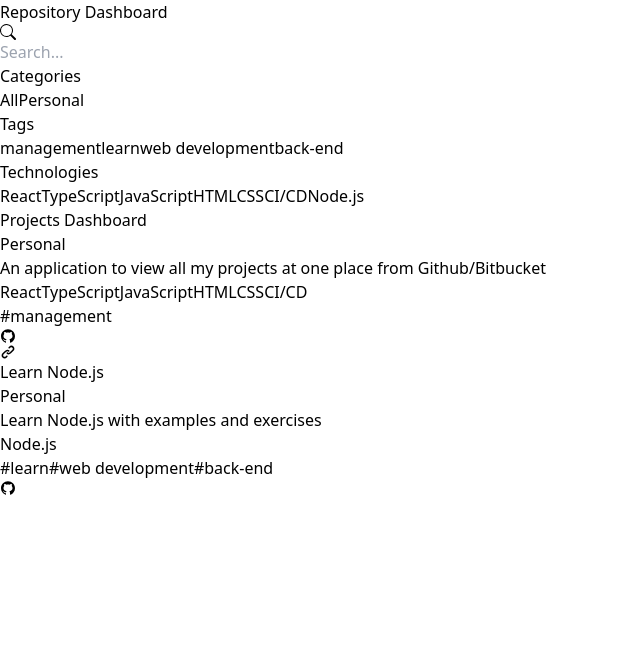
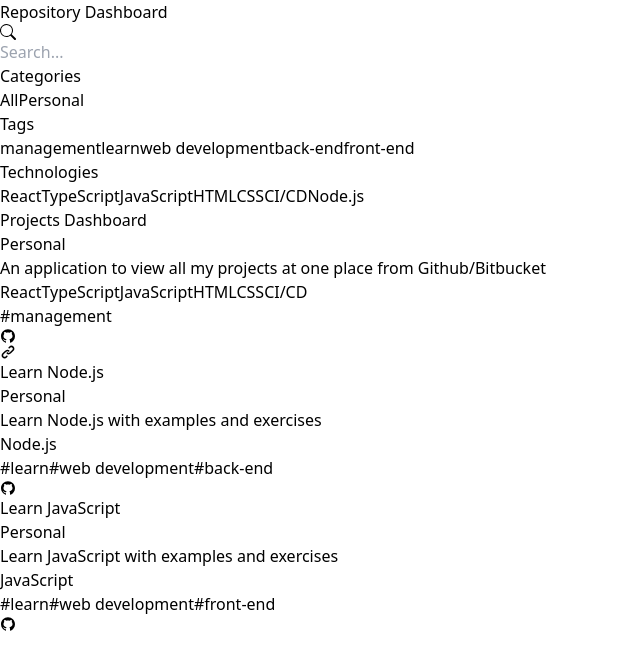
Before and after one commit to devravinder/project-dashboard, a React (Vite) app: page / in a window 1280 px wide. Shown: the top 668 px of the page, without its empty margins (0-640 px from the left). Built offline with nearby package versions, Linux system fonts and the light colour scheme.

Commit message:
chore: update projects

```diff
--- a/src/data/repositories.ts
+++ b/src/data/repositories.ts
@@ -63,5 +63,16 @@
       { name: TECHNOLOGIES.NODE_JS }
     ],
     repoUrl: 'https://github.com/devravinder/node-learn',
+  },
+  {
+    id: '3',
+    name: 'Learn JavaScript',
+    description: 'Learn JavaScript with examples and exercises',
+    category: CATEGORIES.PERSONAL,
+    tags: [TAGS.LEARN, TAGS.WEB_DEVELOPMENT, TAGS.FRONT_END],
+    technologies: [
+      { name: TECHNOLOGIES.JAVASCRIPT }
+    ],
+    repoUrl: 'https://github.com/devravinder/js-learn',
   }
 ];
```
